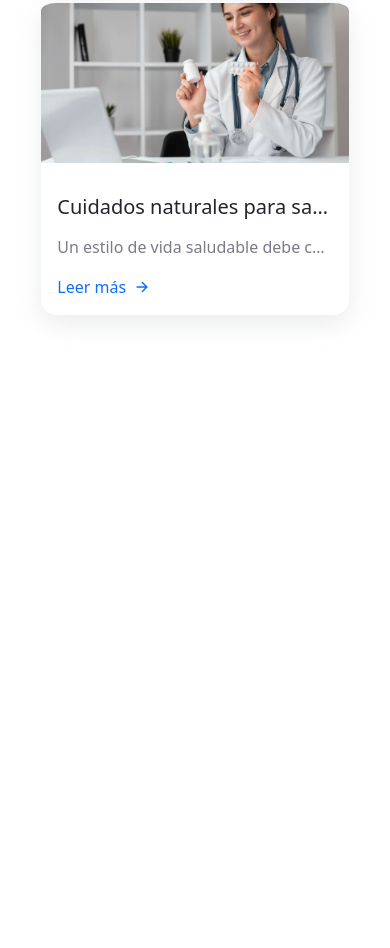
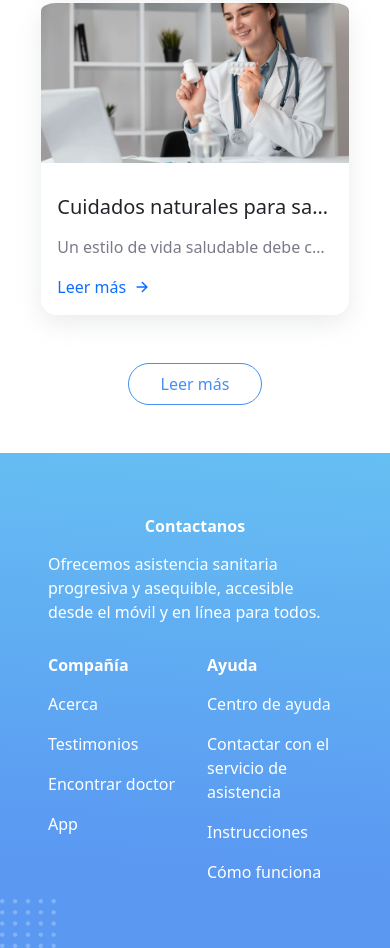
Before and after one commit to mateocudly/Medicina-Landing-Page, a plain HTML site: page index.html in a window 390 px wide. Shown: the part 5552-6500 px from the top of the page. Before the commit the page ends 6000 px from the top, so only its background shows below. Drawn offline with nearby package versions, Linux system fonts and the light colour scheme.

Commit message:
Se realiza la creacion del footer.

```diff
--- a/index.html
+++ b/index.html
@@ -55,19 +55,19 @@
                         </li>
 
                         <li class="nav-item mx-3">
-                            <a class="nav-link" aria-current="page" href="#">Buscar doctor</a>
+                            <a class="nav-link" aria-current="page" href="#proveedores">Buscar doctor</a>
                         </li>
 
                         <li class="nav-item mx-3">
-                            <a class="nav-link" aria-current="page" href="#">App</a>
+                            <a class="nav-link" aria-current="page" href="#app">App</a>
                         </li>
 
                         <li class="nav-item mx-3">
-                            <a class="nav-link" aria-current="page" href="#">Testimonios</a>
+                            <a class="nav-link" aria-current="page" href="#testimonios">Testimonios</a>
                         </li>
 
                         <li class="nav-item mx-3">
-                            <a class="nav-link" aria-current="page" href="#">Acerce de</a>
+                            <a class="nav-link" aria-current="page" href="#articulos">Artículos</a>
                         </li>
                     </ul>
                 </div>
@@ -222,7 +222,7 @@
     </div>
 
     <!-- Banner con contenido 1 -->
-    <div class="container-fluid espacio">
+    <div class="container-fluid espacio" id="proveedores">
         <div class="row row-cols-1 row-cols-md-2 align-items-center">
             <div class="col">
                 <img src="img/contain.png" alt="contain.png" class="img-fluid">
@@ -250,7 +250,7 @@
     </div>
 
     <!-- Banner con contenido 2 -->
-    <div class="container-fluid">
+    <div class="container-fluid" id="app">
         <div class="row row-cols-1 row-cols-md-2 flex-column-reverse flex-md-row">
             <div class="col p-4 p-sm-5">
                 <h2 class="pb-4">
@@ -280,7 +280,7 @@
     </div>
 
     <!-- Apartado de reseñas de clientes -->
-    <div class="container-fluid carousel-clientes espacio">
+    <div class="container-fluid carousel-clientes espacio" id="testimonios">
         <p class="text-light text-center fs-5 pt-4">
             La opinión de nuestros clientes
         </p>
@@ -385,7 +385,7 @@
     </div>
 
     <!-- Apartado de articulos -->
-    <div class="container espacio container-articulos m-auto">
+    <div class="container espacio container-articulos m-auto" id="articulos">
         <div class="text-center mb-4">
             <h2>
                 Consulte nuestro último artículo
@@ -469,7 +469,44 @@
                 </div>
             </div>
         </div>
+
+        <div class="text-center mt-5">
+            <button class="btn btn-outline-primary">Leer más</button>
+        </div>
     </div>
+
+    <!-- Pie de pagina -->
+    <footer class="container-fluid mt-5 p-5">
+        <div class="row">
+            <div class="col col-md-6 col-12">
+                <h6 class="text-md-start text-center">Contactanos</h6>
+
+                <p class="">
+                    Ofrecemos asistencia sanitaria progresiva y asequible, accesible desde el móvil y en línea para
+                    todos.
+                </p>
+            </div>
+
+            <div class="col col-md-3">
+                <h6>Compañía</h6>
+                <p>Acerca</p>
+                <p>Testimonios</p>
+                <p>Encontrar doctor</p>
+                <p>App</p>
+            </div>
+
+            <div class="col col-md-3">
+
+                <h6>Ayuda</h6>
+                <p>Centro de ayuda</p>
+                <p>Contactar con el servicio de asistencia</p>
+                <p>Instrucciones</p>
+                <p>Cómo funciona</p>
+            </div>
+        </div>
+
+        <img src="img/puntos.png" alt="puntos.png">
+    </footer>
 
     <script src="https://cdn.jsdelivr.net/npm/bootstrap@5.3.2/dist/js/bootstrap.bundle.min.js"
         integrity="sha384-C6RzsynM9kWDrMNeT87bh95OGNyZPhcTNXj1NW7RuBCsyN/o0jlpcV8Qyq46cDfL"
--- a/owlcarousel/js/app.js
+++ b/owlcarousel/js/app.js
@@ -4,7 +4,7 @@ $('.owl-carousel').owlCarousel({
     nav:true,
     autoplay:true,
     autoplayTimeout:2500,
-    autoplayHoverPause:true,
+    autoplayHoverPause:false,
     responsive:{
         0:{
             items:1
--- a/style.css
+++ b/style.css
@@ -7,7 +7,6 @@
 
 html {
     margin: 0;
-    height: 6000px;
 }
 
 * {
@@ -164,6 +163,28 @@ p {
     user-select: none;
 }
 
+/* Apartado para estilos para pie de pagina */
+footer {
+    position: relative;
+    bottom: 0;
+    background: linear-gradient(183deg, #67C3F3 -8.57%, #5A98F2 82.96%);
+}
+
+footer * {
+    color: #fff;
+}
+
+footer img {
+    left: 0;
+    bottom: 0;
+    width: 3.5rem;
+    position: absolute;
+}
+
+footer h6 {
+    font-weight: bold;
+}
+
 /* Configuraciones a botones */
 .btn {
     padding: .5rem 2rem;
```
